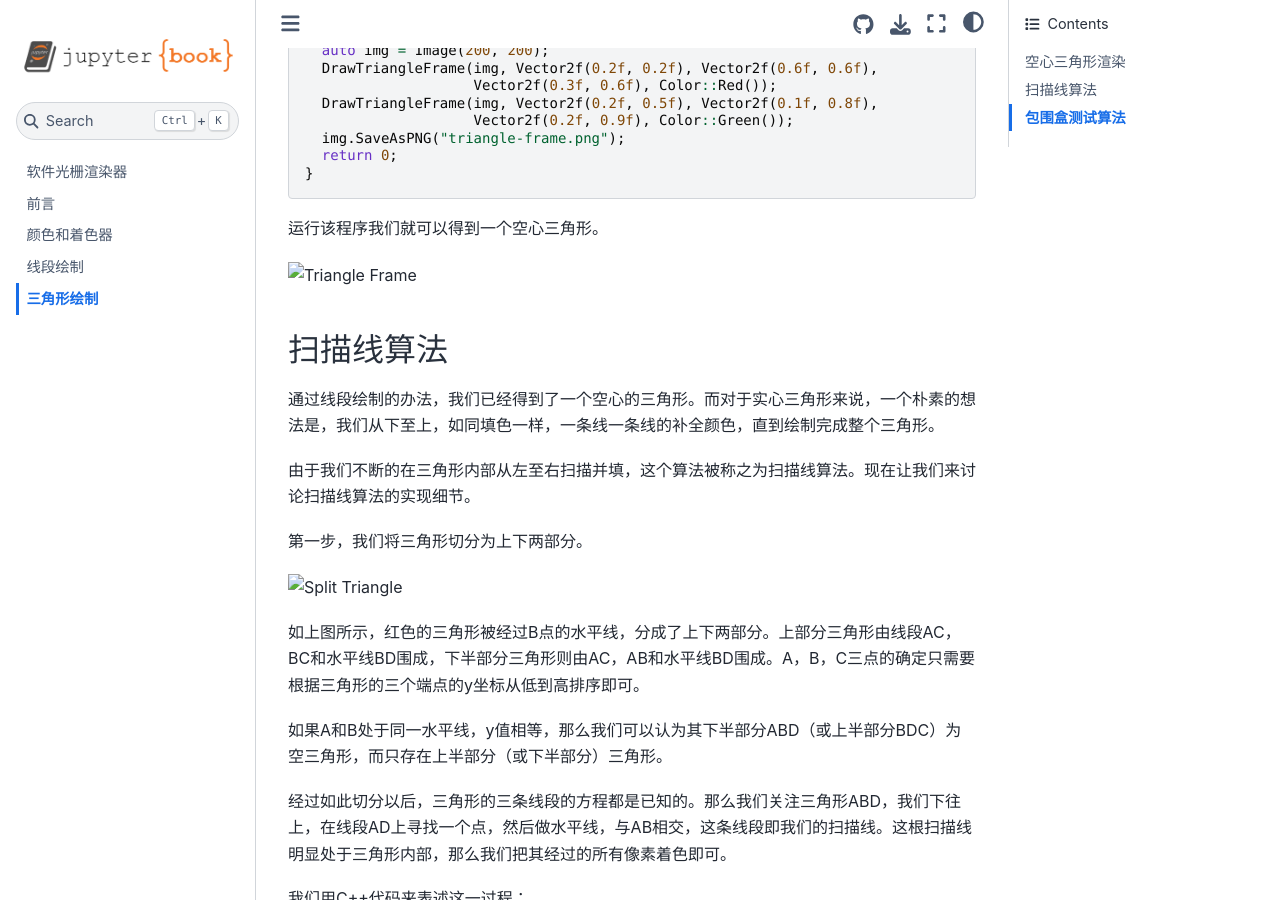
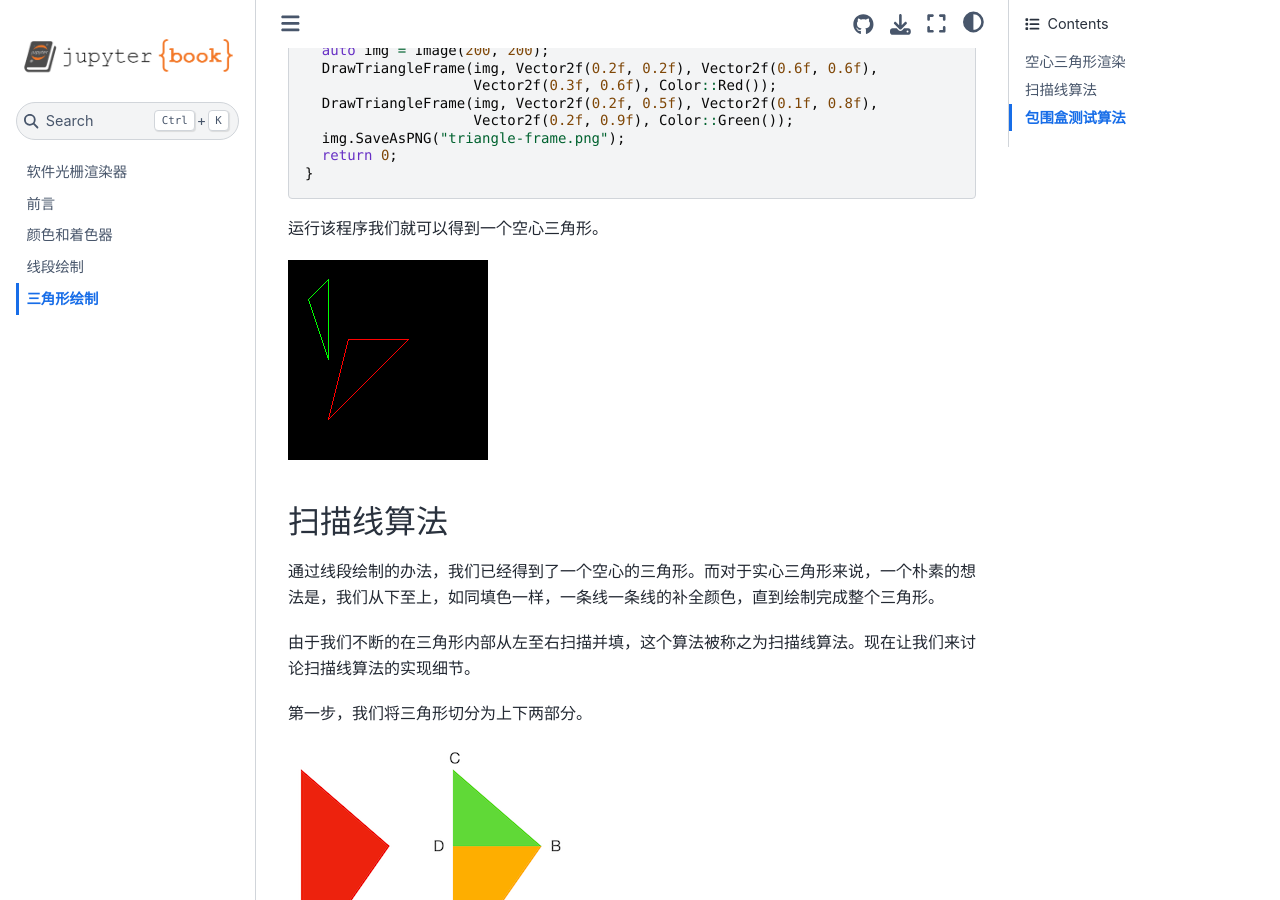
Before and after one commit to imwithye/TheSoftwareRendererBook, a Jupyter Book: the page built from 03-triangle.md, in a window 1280 px wide and 900 px high, scrolled down 722 px. Built offline with Jupyter Book 1.0.4 settings and Sphinx 7.4.7 and the Sphinx Book theme 1.1.4, drawn with Linux system fonts in a browser that asks for light colours.

Commit message:
fix images

```diff
--- a/03-triangle.md
+++ b/03-triangle.md
@@ -31,7 +31,7 @@ int main() {
 
 运行该程序我们就可以得到一个空心三角形。
 
-![Triangle Frame](03-triangle/triangle-frame.png)
+![Triangle Frame](assets/03-triangle/triangle-frame.png)
 
 ## 扫描线算法
 
@@ -41,7 +41,7 @@ int main() {
 
 第一步，我们将三角形切分为上下两部分。
 
-![Split Triangle](03-triangle/split-triangle.png)
+![Split Triangle](assets/03-triangle/split-triangle.png)
 
 如上图所示，红色的三角形被经过B点的水平线，分成了上下两部分。上部分三角形由线段AC，BC和水平线BD围成，下半部分三角形则由AC，AB和水平线BD围成。A，B，C三点的确定只需要根据三角形的三个端点的y坐标从低到高排序即可。
 
@@ -106,7 +106,7 @@ int main() {
 
 运行代码得到
 
-![Line Sweeping](03-triangle/line-sweeping.png)
+![Line Sweeping](assets/03-triangle/line-sweeping.png)
 
 ## 包围盒测试算法
 
@@ -114,7 +114,7 @@ int main() {
 
 我们用一张图片来解释包围盒测试：
 
-![Bounding Box](03-triangle/bounding-box.png)
+![Bounding Box](assets/03-triangle/bounding-box.png)
 
 如图所示，绿色的长方形是红色三角形的包围盒。包围盒是这样一个长方形，其长和宽于x轴和y轴平行，并且其刚刚好围住了内部的三角形。很显然，包围盒的最小或最大x值是三角形三个端点中最小或最大的x，同理y也是如此。
 
```
